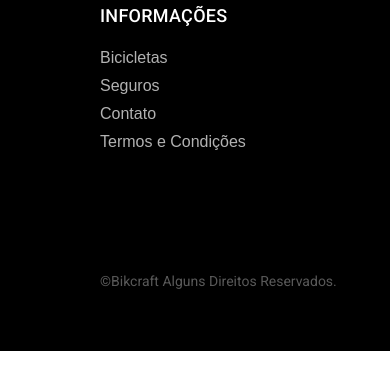
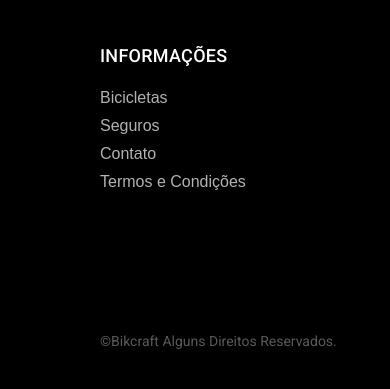
Before and after one commit to MClaraDeveloper/bikcraft, a plain HTML site: page index.html in a window 390 px wide. Shown: the part 4889-5278 px from the top of the page. Before the commit the page ends 5240 px from the top, so only its background shows below. Drawn offline with Linux system fonts and the light colour scheme.

Commit message:
footer final

```diff
--- a/css/footer/footer.css
+++ b/css/footer/footer.css
@@ -51,8 +51,12 @@
   position: absolute;
 }
 @media (max-width: 800px) {
+  .footer > img {
+    display: none;
+  }
   .footer {
     grid-template-columns: 1fr;
+    gap: 60px;
   }
   .footer-informacoes {
     padding-left: 100px;
--- a/index.html
+++ b/index.html
@@ -167,10 +167,10 @@
     </ul>
     <ul class="footer-informacoes">
       <h2 class="font-rob-g-b cor-0">informações</h2>
-      <li>Bicicletas</li>
-      <li>Seguros</li>
-      <li>Contato</li>
-      <li>Termos e Condições</li>
+      <li><a href="./bicicletas.html"> Bicicletas</a></li>
+      <li><a href="./seguros.html"> Seguros </a></li>
+      <li><a href="./contato.html"> Contato </a></li>
+      <li><a href="./termos.html"> Termos e Condições </a></li>
     </ul>
     <h3 class="font-rob-pp cor-8">Bikcraft Alguns Direitos Reservados.</h3>
 
```
